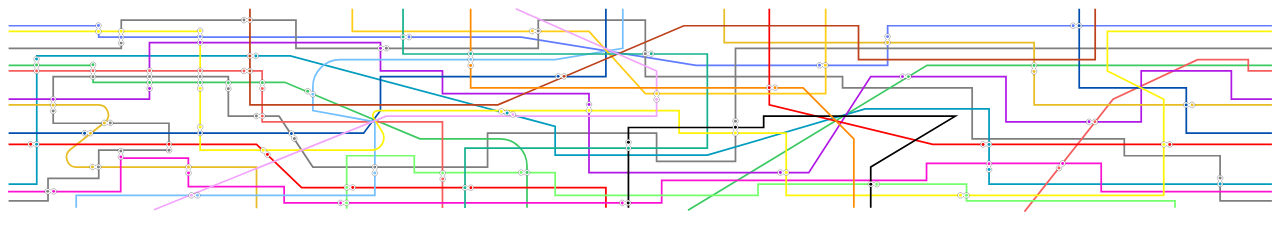
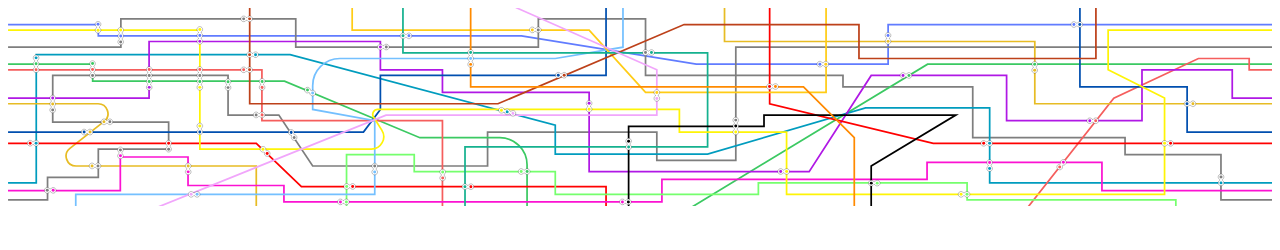
Before and after one commit to MargueriteLts/ArtPraktika-modul3-2021, a plain HTML site: page new lines.html in a window 1280 px wide. Drawn offline with Linux system fonts and the light colour scheme.

Commit message:
Update new lines.html

```diff
--- a/new lines.html
+++ b/new lines.html
@@ -5,7 +5,9 @@
     <title></title>
   </head>
   <body>
-  <svg id="Layer_3" data-name="Layer 3" xmlns="http://www.w3.org/2000/svg" viewBox="0 0 5125.59 828.04">
+  <!-- <svg id="Layer_3" data-name="Layer 3" xmlns="http://www.w3.org/2000/svg" viewBox="0 0 5125.59 828.04"> -->
+  <svg class="paths" data-name="Layer 3" xmlns="http://www.w3.org/2000/svg" viewBox="2 5 5120 800">
+
     <path d="M-.76,64.45H364.87V110.3H2078.73l708.4,114.61h776.95V64.45h1558.3" transform="translate(2.97 7.52)" style="fill:none;stroke:#617cff;stroke-width:7px"/>
     <path d="M5122.62,156.14H2947.09V614.59H2627.17V500H1941.62V637.52h-708.4L1096.11,431.21H890.45V270.76H180.18V459.83H649.7V568.75H364.87V683.36H159.2v91.69H-.76" transform="translate(2.97 7.52)" style="fill:none;stroke:#7e7e7e;stroke-width:7px"/>
     <path d="M-.76,156.14h457V41.53h708.4V156.14h982.61V41.53h434.18V270.75h799.81V316.6h525.58V522.9h617v68.77h388.48V775.05h210.06" transform="translate(2.97 7.52)" style="fill:none;stroke:#7e7e7e;stroke-width:7px"/>
```
